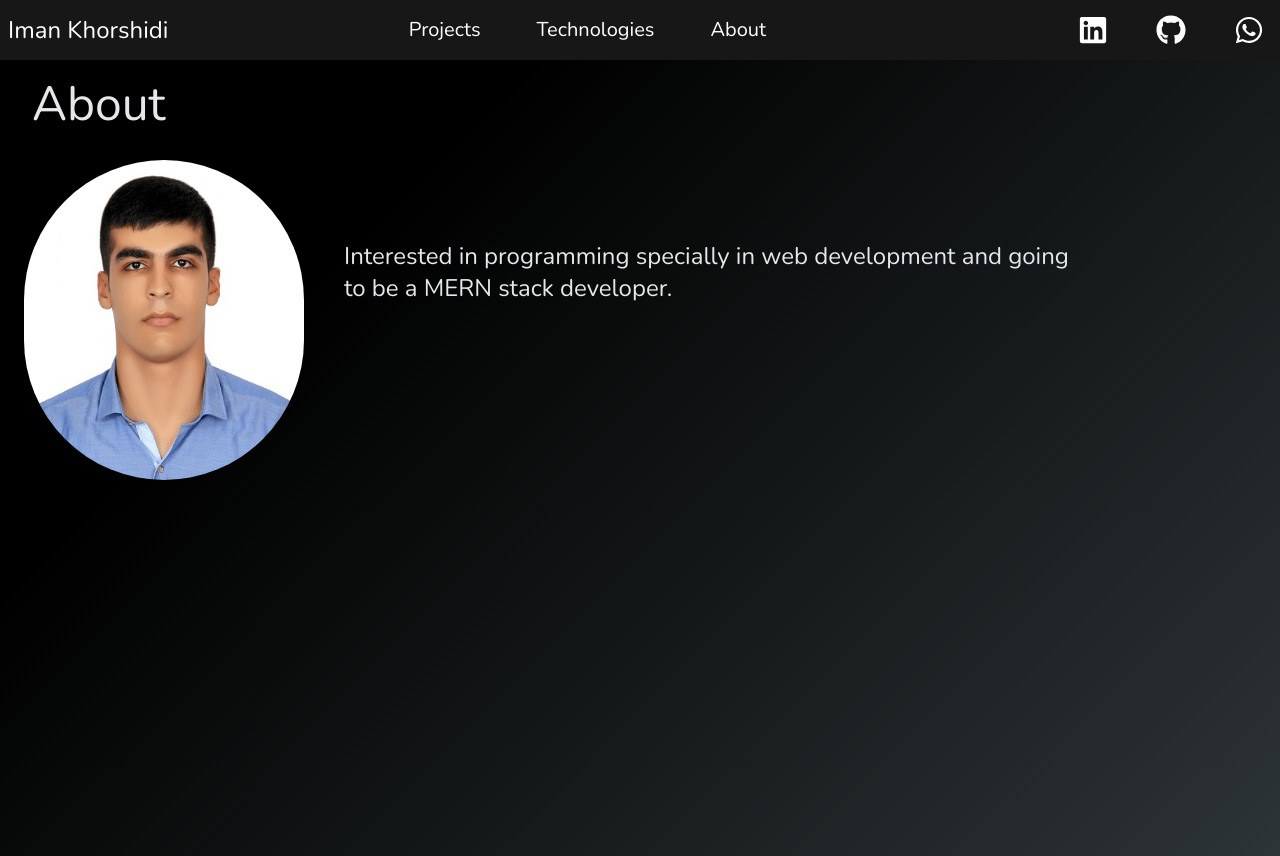
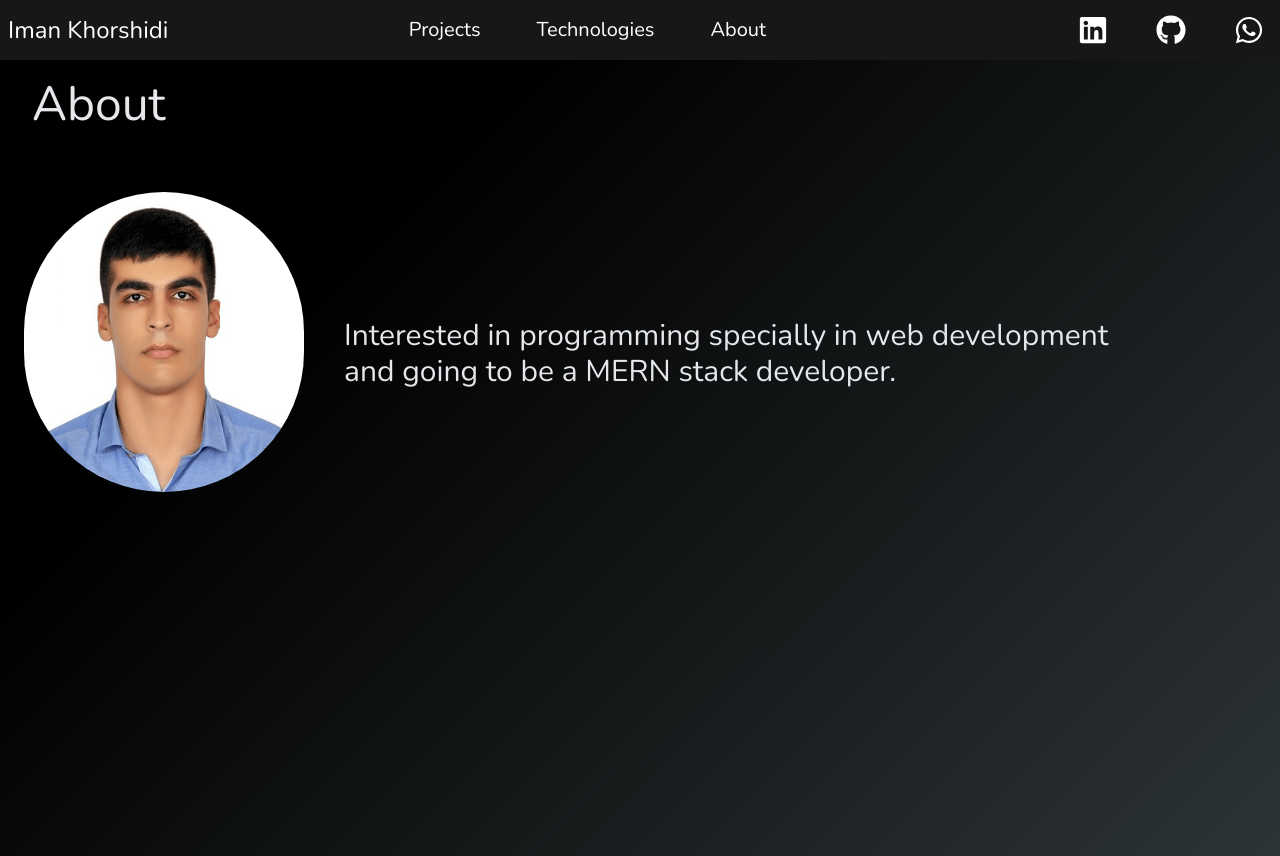
Before and after one commit to Imankh72/portfolio, a Next.js app: page /about in a window 1280 px wide. Built offline with nearby package versions, Linux system fonts and the light colour scheme.

Commit message:
Fix: About component

```diff
--- a/components/About.jsx
+++ b/components/About.jsx
@@ -3,13 +3,13 @@ import Image from "next/image";
 const About = () => {
   return (
     <div className="darkGradient mt-14 py-6 h-[100vh] px-6">
-      <h1 className="text-4xl pl-2 mb-8 sm:text-5xl">About</h1>
-      <div className="flex gap-10">
-        <div className="rounded-full overflow-hidden w-[280px] h-[320px]">
+      <h1 className="text-4xl pl-2 mb-16 sm:text-5xl ">About</h1>
+      <div className="flex flex-col items-center gap-10 md:flex-row">
+        <div className="rounded-full overflow-hidden w-[280px] h-[300px] ">
           <Image src="/static/images/iman.png" width={300} height={350} />
         </div>
-        <div className="w-[60%] pt-20 ">
-          <p className="text-2xl">
+        <div className="pt-6 md:w-[65%]">
+          <p className="text-2xl md:text-3xl">
             Interested in programming specially in web development and going to
             be a MERN stack developer.
           </p>
```
